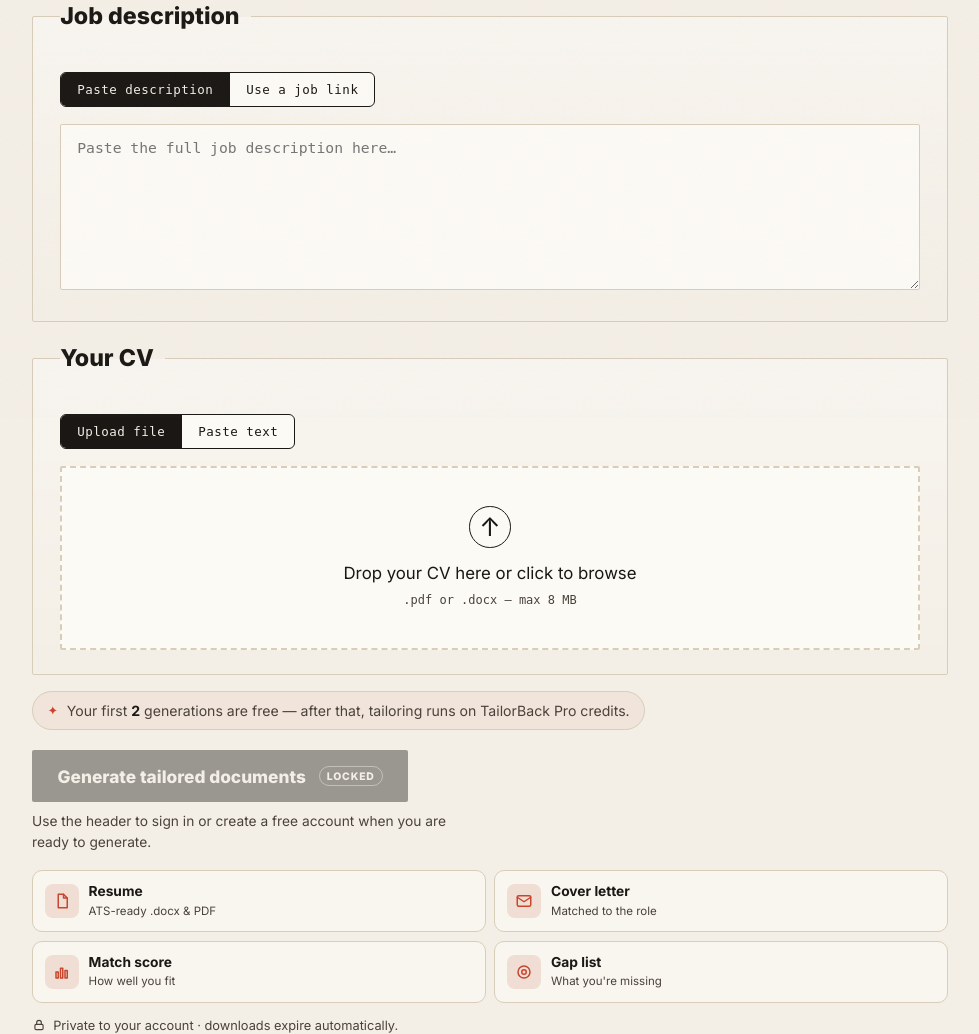
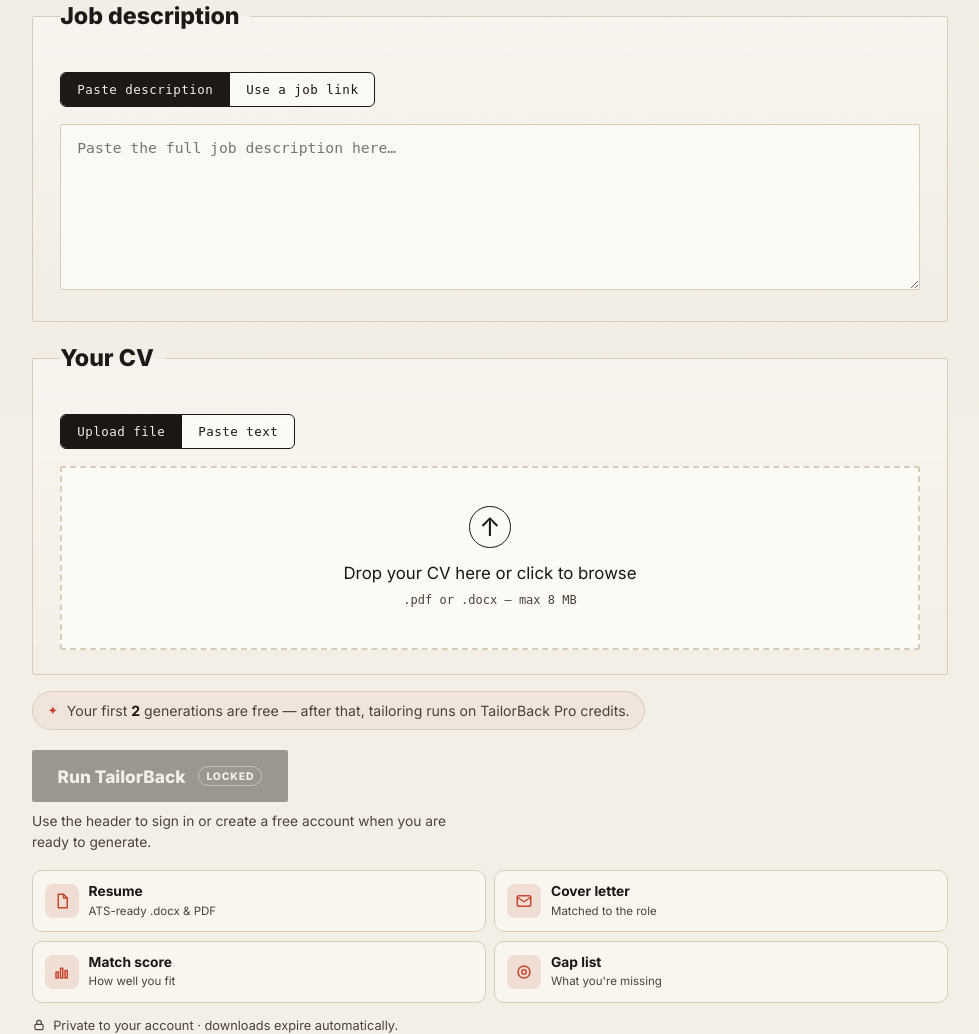
Before and after one commit to pashyamisoul/tailorback, a Flask app: page / in a window 1280 px wide. Shown: the part 382-1416 px from the top of the page, without its empty margins (150-1129 px from the left). Run offline with Flask 3, Linux system fonts and the light colour scheme; some web fonts are replaced.

Commit message:
Rename Generate CTA to "Run TailorBack"
Replace "Generate tailored documents" with the brand-forward "Run TailorBack"
across the active button, the locked/logged-out button, and the JS that
recreates the button after popup login / form reset.

Co-Authored-By: Claude Opus 4.8 <noreply@anthropic.com>

```diff
--- a/static/js/app.js
+++ b/static/js/app.js
@@ -13,7 +13,7 @@ window.addEventListener("message", (e) => {
       submit.type = "submit";
       submit.className = "go";
       submit.id = "go";
-      submit.innerHTML = '<span>Generate tailored documents</span><span class="arrow">→</span>';
+      submit.innerHTML = '<span>Run TailorBack</span><span class="arrow">→</span>';
       form.insertBefore(submit, quietMeta);
       go = submit;
     }
@@ -685,7 +685,7 @@ function resetBuilderInputs() {
   setMode('cv', 'upload');
   if (go) {
     go.disabled = false;
-    go.innerHTML = '<span>Generate tailored documents</span><span class="arrow">→</span>';
+    go.innerHTML = '<span>Run TailorBack</span><span class="arrow">→</span>';
   }
   updateReadiness();
 }
--- a/templates/index.html
+++ b/templates/index.html
@@ -160,13 +160,13 @@
 
       {% if user_email %}
       <button type="submit" class="go" id="go">
-        <span>Generate tailored documents</span>
+        <span>Run TailorBack</span>
         <span class="arrow">→</span>
       </button>
       {% else %}
       <div class="generate-locked" id="authGate">
         <button type="button" class="go locked-go" disabled>
-          <span>Generate tailored documents</span>
+          <span>Run TailorBack</span>
           <span class="lock-mark">Locked</span>
         </button>
         <p>Use the header to sign in or create a free account when you are ready to generate.</p>
```
